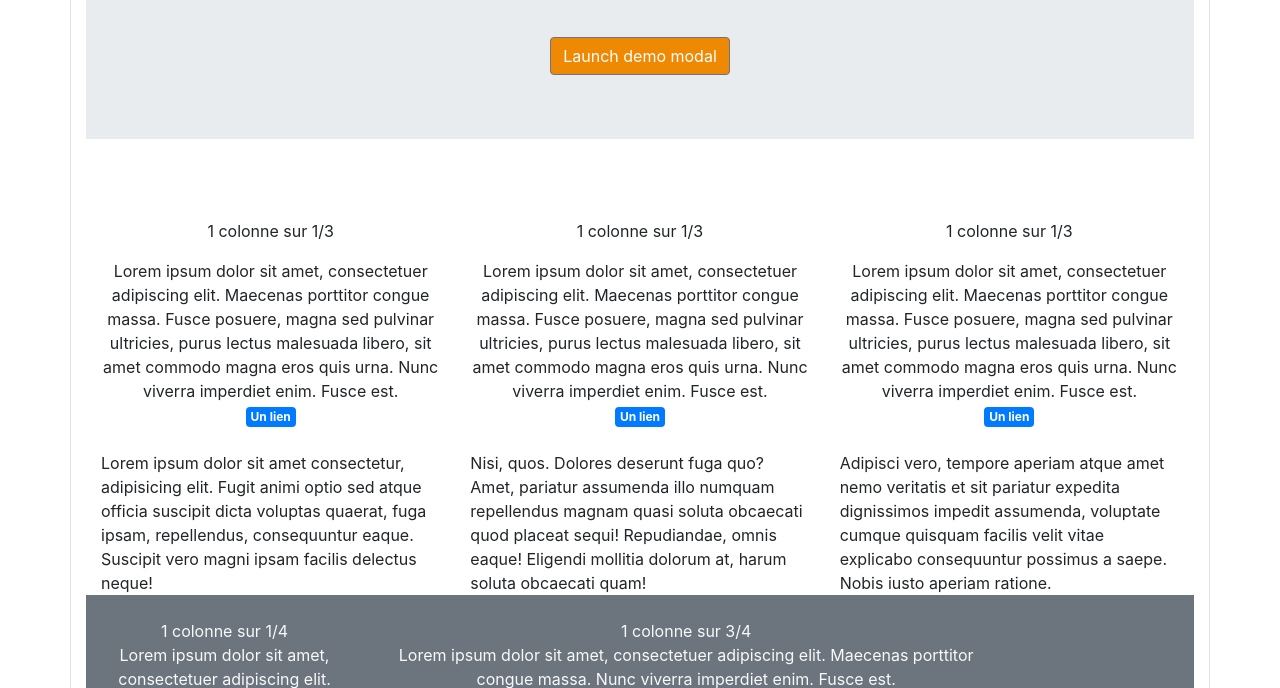
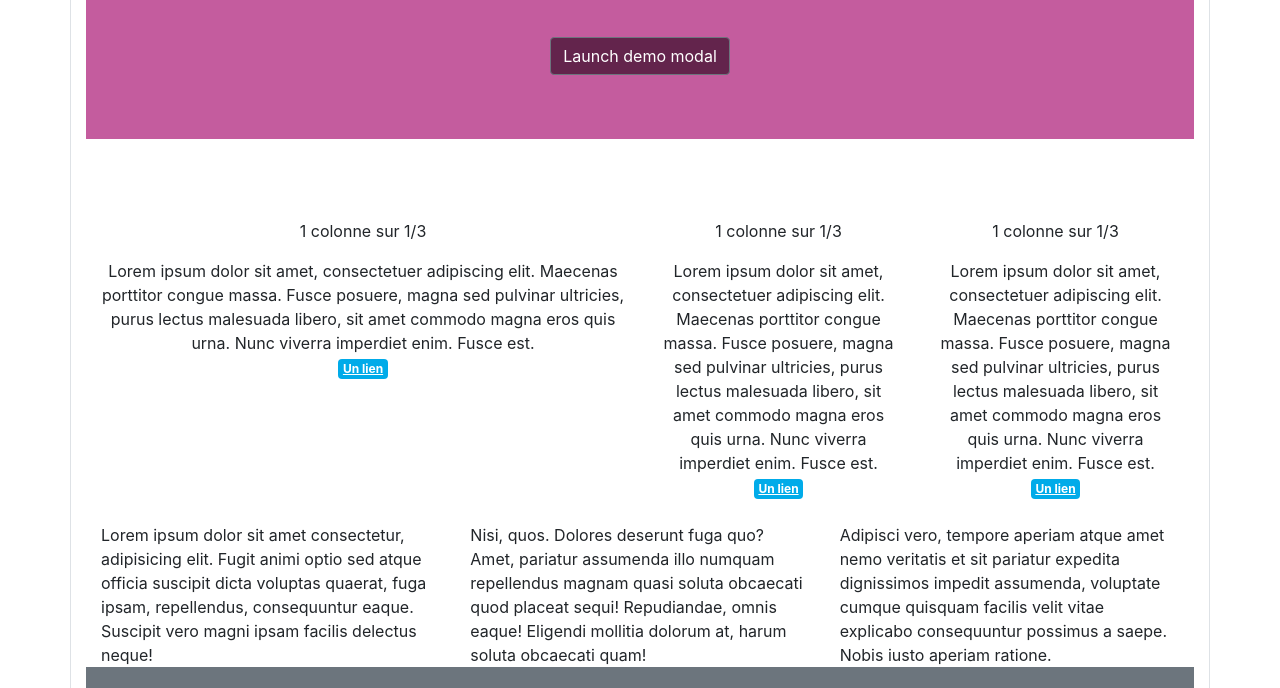
Before and after one commit to m4ttm1/form_march2020, a website: page src/index.html in a window 1280 px wide. Shown: the part 237-925 px from the top of the page. Drawn offline with nearby package versions, Linux system fonts and the light colour scheme; files that its build step writes are made by us from their sources.

Commit message:
bootstrap custom

```diff
--- a/package.json
+++ b/package.json
@@ -17,7 +17,7 @@
     "serve": "live-server src --mount=/node_modules:node_modules",
     "prettier": "prettier **/*.{js,html,scss,css,md,ts,json} --write",
     "lint:html": "htmlhint",
-    "build:scss": "node-sass --recursive --output src/css src/scss",
+    "build:scss": "node-sass --recursive --output src/css  src/scss",
     "watch:scss": "nodemon --ext scss --exec npm run build:scss"
   },
   "prettier": {
--- a/src/index.html
+++ b/src/index.html
@@ -6,7 +6,6 @@
     <meta name="viewport" content="width=device-width, initial-scale=1, shrink-to-fit=no" />
 
     <!-- Bootstrap CSS -->
-    <link rel="stylesheet" href="https://stackpath.bootstrapcdn.com/bootstrap/4.4.1/css/bootstrap.min.css" />
     <link rel="stylesheet" href="css/app.css" />
 
     <title>Hello, world!</title>
@@ -93,21 +92,21 @@
 
       <div class="container-fluid py-4">
         <div class="row">
-          <div class="col-4 text-center">
+          <div class="col-2 text-center">
             <p>1 colonne sur 1/3</p>
             Lorem ipsum dolor sit amet, consectetuer adipiscing elit. Maecenas porttitor congue massa. Fusce posuere,
             magna sed pulvinar ultricies, purus lectus malesuada libero, sit amet commodo magna eros quis urna. Nunc
             viverra imperdiet enim. Fusce est.
             <br /><a href="#" class="badge block badge-primary py-1">Un lien</a>
           </div>
-          <div class="col-4  text-center ">
+          <div class="col  text-center ">
             <p>1 colonne sur 1/3</p>
             Lorem ipsum dolor sit amet, consectetuer adipiscing elit. Maecenas porttitor congue massa. Fusce posuere,
             magna sed pulvinar ultricies, purus lectus malesuada libero, sit amet commodo magna eros quis urna. Nunc
             viverra imperdiet enim. Fusce est.
             <br /><a href="#" class="badge block badge-primary py-1">Un lien</a>
           </div>
-          <div class="col-4  text-center">
+          <div class="col  text-center">
             <p>1 colonne sur 1/3</p>
             Lorem ipsum dolor sit amet, consectetuer adipiscing elit. Maecenas porttitor congue massa. Fusce posuere,
             magna sed pulvinar ultricies, purus lectus malesuada libero, sit amet commodo magna eros quis urna. Nunc
@@ -144,7 +143,7 @@
             Lorem ipsum dolor sit amet, consectetuer adipiscing elit. Fusce posuere, sit amet commodo magna eros quis
             urna. Nunc viverra imperdiet enim. Fusce est.
           </div>
-          <div class="col-7 text-center text-light">
+          <div class=" col text-center text-light">
             1 colonne sur 3/4 <br />
             Lorem ipsum dolor sit amet, consectetuer adipiscing elit. Maecenas porttitor congue massa. Nunc viverra
             imperdiet enim. Fusce est.
--- a/src/scss/_variables.scss
+++ b/src/scss/_variables.scss
@@ -1 +1,2 @@
-$primary-color: #ef8903;
+$primary-color: darken(#c45c9e, 30%);
+$global-color: #715e61;
--- a/src/scss/app.scss
+++ b/src/scss/app.scss
@@ -1,2 +1,59 @@
 @import 'variables';
+
 @import 'jumbotron';
+
+body {
+  -webkit-user-select: none;
+}
+
+//Customize color Theme
+
+$primary: #00abe9;
+$jumbotron-bg: #c45c9e;
+
+//Modifier la valeur de la grid
+$grid-columns: 4;
+$link-color: #8be3c5;
+$link-decoration: underline;
+$link-hover-color: darken($link-color, 50%);
+$link-hover-decoration: none;
+
+//valeur des liens
+
+@import '../../node_modules/bootstrap/scss/functions';
+@import '../../node_modules/bootstrap/scss/variables';
+@import '../../node_modules/bootstrap/scss/mixins';
+@import '../../node_modules/bootstrap/scss/root';
+@import '../../node_modules/bootstrap/scss/reboot';
+@import '../../node_modules/bootstrap/scss/type';
+// @import '../../node_modules/bootstrap/scss/images';
+// @import '../../node_modules/bootstrap/scss/code';
+@import '../../node_modules/bootstrap/scss/grid';
+// @import '../../node_modules/bootstrap/scss/tables';
+// @import '../../node_modules/bootstrap/scss/forms';
+@import '../../node_modules/bootstrap/scss/buttons';
+@import '../../node_modules/bootstrap/scss/transitions';
+// @import '../../node_modules/bootstrap/scss/dropdown';
+// @import '../../node_modules/bootstrap/scss/button-group';
+// @import '../../node_modules/bootstrap/scss/input-group';
+// @import '../../node_modules/bootstrap/scss/custom-forms';
+@import '../../node_modules/bootstrap/scss/nav';
+@import '../../node_modules/bootstrap/scss/navbar';
+// @import '../../node_modules/bootstrap/scss/card';
+@import '../../node_modules/bootstrap/scss/breadcrumb';
+// @import '../../node_modules/bootstrap/scss/pagination';
+@import '../../node_modules/bootstrap/scss/badge';
+@import '../../node_modules/bootstrap/scss/jumbotron';
+// @import '../../node_modules/bootstrap/scss/alert';
+// @import '../../node_modules/bootstrap/scss/progress';
+// @import '../../node_modules/bootstrap/scss/media';
+// @import '../../node_modules/bootstrap/scss/list-group';
+@import '../../node_modules/bootstrap/scss/close';
+// @import '../../node_modules/bootstrap/scss/toasts';
+@import '../../node_modules/bootstrap/scss/modal';
+// @import '../../node_modules/bootstrap/scss/tooltip';
+// @import '../../node_modules/bootstrap/scss/popover';
+// @import '../../node_modules/bootstrap/scss/carousel';
+// @import '../../node_modules/bootstrap/scss/spinners';
+@import '../../node_modules/bootstrap/scss/utilities';
+@import '../../node_modules/bootstrap/scss/print';
```
